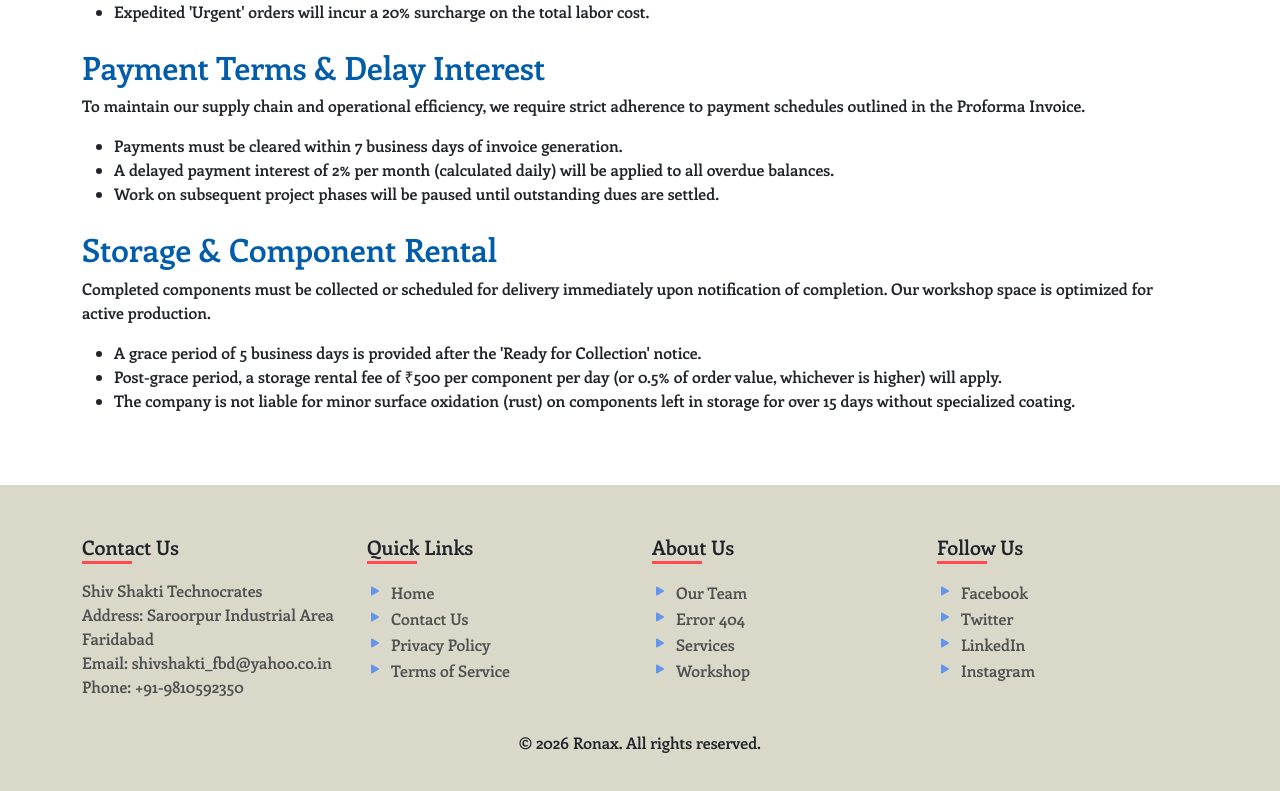
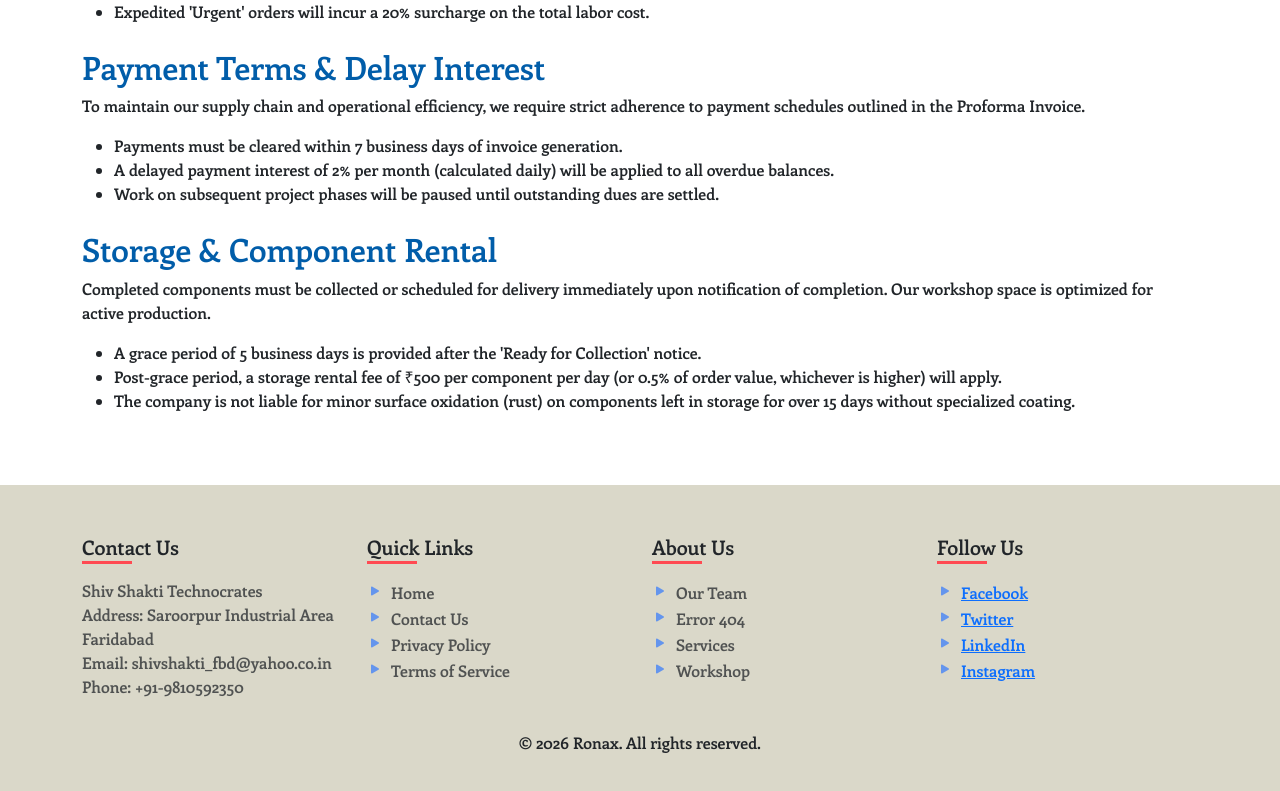
Before and after one commit to Ronax23/sst, a React (Vite) app: page /terms-of-service in a window 1280 px wide. Shown: the part 1125-1916 px from the top of the page. Built offline with nearby package versions, Linux system fonts and the light colour scheme.

Commit message:
added new sections

```diff
--- a/src/Components/LandingPage.jsx
+++ b/src/Components/LandingPage.jsx
@@ -11,7 +11,7 @@ export default function LandingPage() {
     // const CardsMap=data.CardsMap;
     // const dynamics=data.dynamics;
     const { data,loading } = useData();
-    console.log(data);
+    // console.log(data);
     const { counterMap, CardsMap, dynamics } = data||{};
 //     const dynamics=[
 //     {
--- a/src/Components/Terms.jsx
+++ b/src/Components/Terms.jsx
@@ -117,7 +117,7 @@ const privacyPolicy = [
 
 ];
 const terms=term?termsAndConditions:privacyPolicy;
-const term_img=`./Headers/${term?"t&c.jpg":"privacy.jpg"}`;
+const term_img=`/Headers/${term?"t&c.jpg":"privacy.jpg"}`;
   return (
     <>
     <HeaderReusable title={term?"Terms and Conditions":"Privacy Policy"} image={term_img}/>
@@ -125,10 +125,10 @@ const term_img=`./Headers/${term?"t&c.jpg":"privacy.jpg"}`;
         <div className="container py-5">
           <div className="row">
             <div className="col-12">
-              <h2 className='mb-5 h1 text-center'>{term?"Terms and Conditions":"Privacy Policy"} <i class="bi bi-bluesky"></i></h2>
+              <h2 className='mb-5 h1 text-center'>{term?"Terms and Conditions":"Privacy Policy"} <i className="bi bi-bluesky"></i></h2>
               {terms.map((term) => (
                 <div key={term.id} className="mb-4">
-                  <h2 className='term-col'>{term.title} <i class="bi bi-bluesky"></i></h2>
+                  <h2 className='term-col'>{term.title} <i className="bi bi-bluesky"></i></h2>
                   <p>{term.description}</p>
                   {term?.bullets && (
                     <ul>
--- a/src/assets/Dynamic Routes/Footer_routes.js
+++ b/src/assets/Dynamic Routes/Footer_routes.js
@@ -66,20 +66,24 @@ export const Footer_route=[
     title: "Follow Us",
     links: [
         {
-            links: "facebook",
+            links: "https://www.facebook.com",
             Name: "Facebook"
+            ,External:true
         },
         {
-            links: "twitter",
+            links: "https://www.twitter.com",
             Name: "Twitter"
+            ,External:true
         },
         {
-            links: "linkedin",
+            links: "https://www.linkedin.com",
             Name: "LinkedIn"
+            ,External:true
         },
         {
-            links: "instagram",
+            links: "https://www.instagram.com",
             Name: "Instagram"
+            ,External:true
         }
     ]
    }
--- a/src/assets/Reusable/Footer.jsx
+++ b/src/assets/Reusable/Footer.jsx
@@ -14,7 +14,8 @@ export default function Footer() {
                         {item.links.map((link)=>(
 
                             <li key={link.id} className='footerLink'>
-                                {link.links?<Link to={link.links} className=' text-decoration-none text-muted'>{link.Name}</Link>:<span className='text-muted'>{link.Name}</span>}
+                                {link.External?(<a href={link.links}>{link.Name}</a>):
+                                (link.links?<Link to={link.links} className=' text-decoration-none text-muted'>{link.Name}</Link>:<span className='text-muted'>{link.Name}</span>)}
                             </li>
 
                         ))}
```
